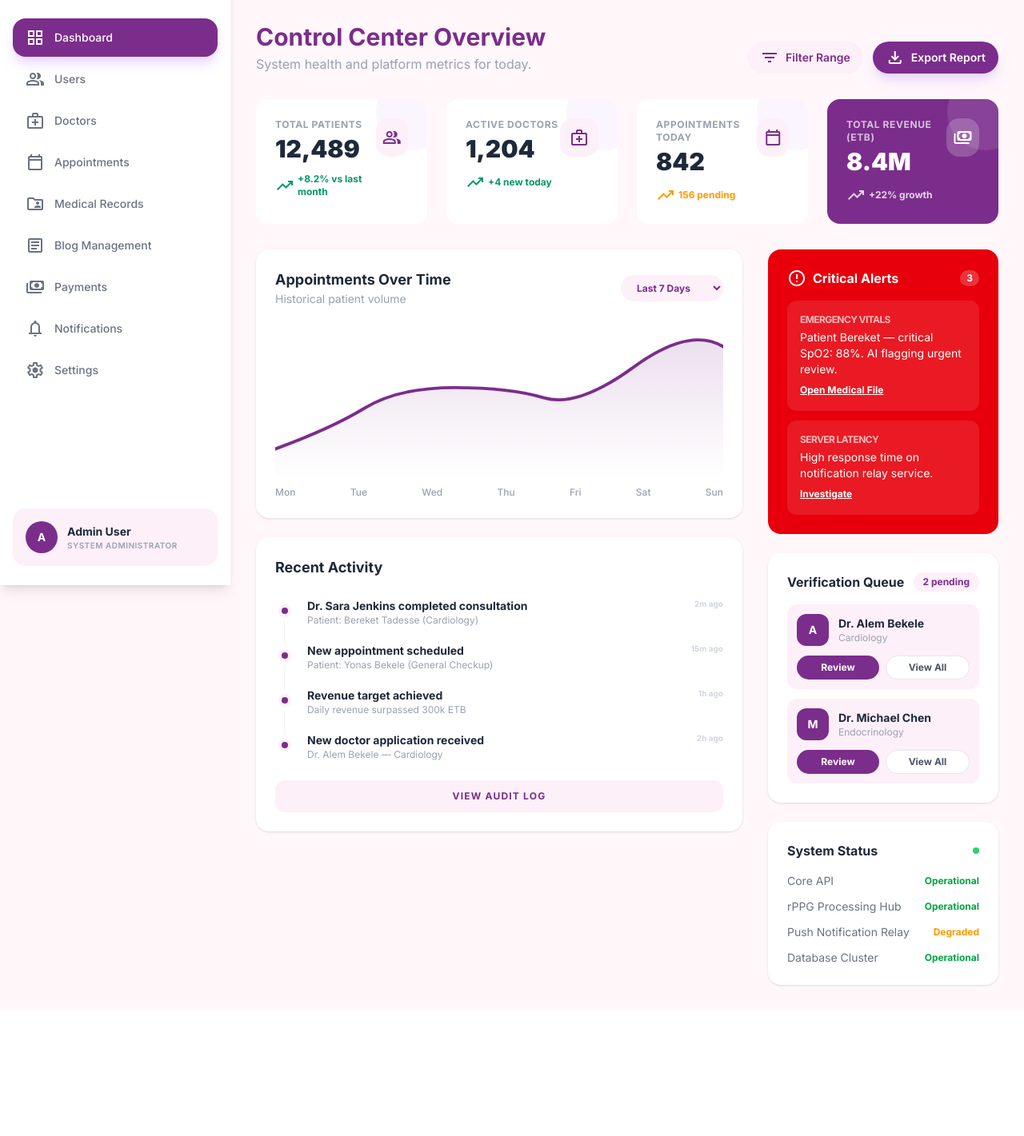
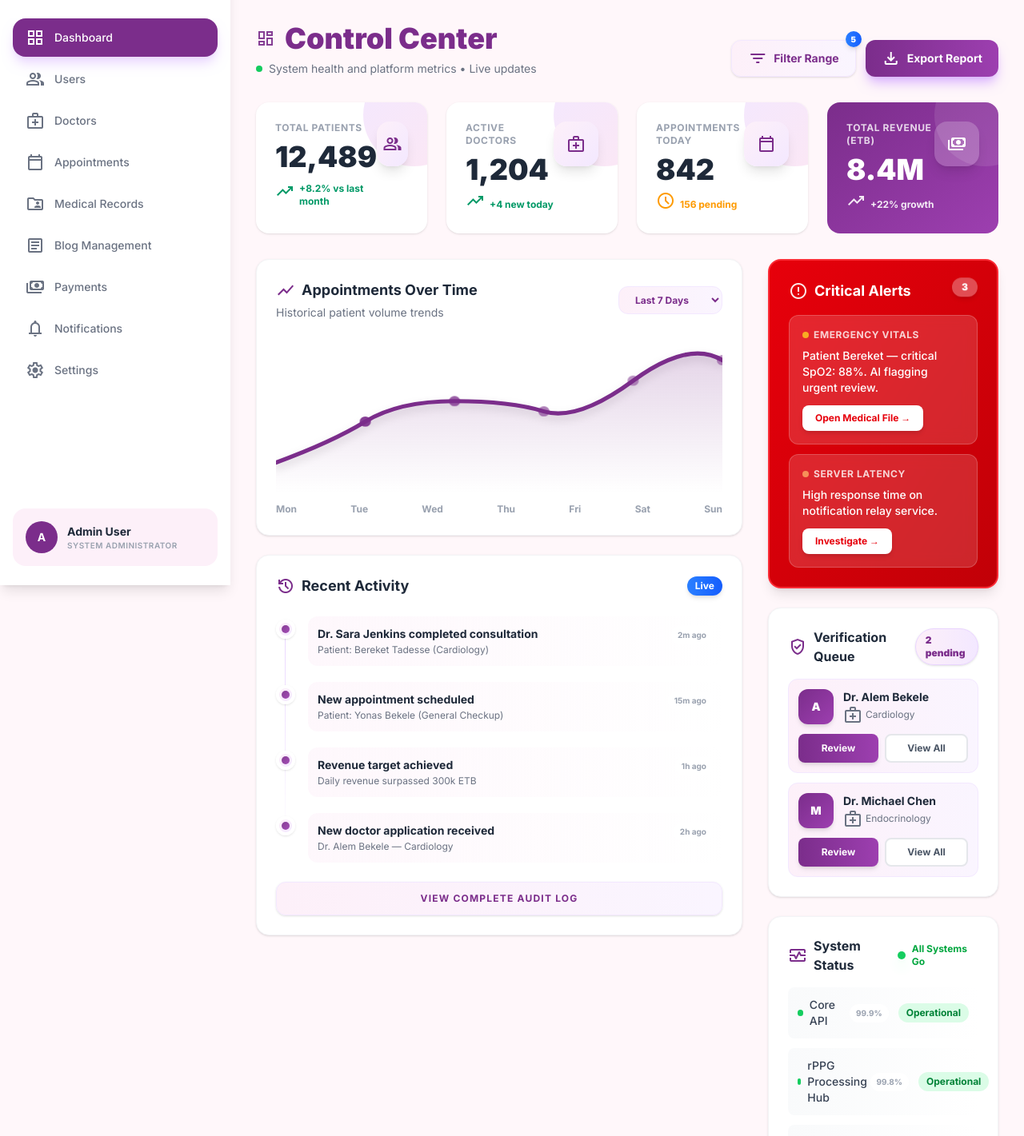
Before and after one commit to Betselot627/Tenaye-Health-Remote-Monitoring-Platform, a React (Vite) app in the folder frontend/: page /admin in a window 1280 px wide. Shown: the part 68-1489 px from the top of the page at 80% size. Before the commit the page ends 1332 px from the top, so only its background shows below. Built offline with nearby package versions, Linux system fonts and the light colour scheme.

Commit message:
fix:admin dashboard

```diff
--- a/frontend/src/pages/Admin/Dashboard.jsx
+++ b/frontend/src/pages/Admin/Dashboard.jsx
@@ -11,23 +11,25 @@ import { exportDashboardReport } from "../../utils/exportUtils";
 
 function StatCard({ title, value, trend, trendColor = "text-emerald-600", icon, purple }) {
   return (
-    <div className={`p-6 rounded-2xl relative overflow-hidden group ${purple ? "bg-[#7B2D8B] text-white" : "bg-white"}`}>
-      <div className={`absolute top-0 right-0 w-24 h-24 rounded-full -mr-8 -mt-8 transition-transform group-hover:scale-110 ${purple ? "bg-white/10" : "bg-purple-50"}`}></div>
+    <div className={`p-6 rounded-2xl relative overflow-hidden group transition-all duration-300 hover:scale-105 hover:shadow-2xl cursor-pointer ${purple ? "bg-gradient-to-br from-[#7B2D8B] to-[#9d3fb0] text-white shadow-purple-300" : "bg-white shadow-sm hover:shadow-purple-200"}`}>
+      <div className={`absolute top-0 right-0 w-32 h-32 rounded-full -mr-12 -mt-12 transition-all duration-500 group-hover:scale-125 group-hover:rotate-45 ${purple ? "bg-white/10" : "bg-gradient-to-br from-purple-100 to-pink-100"}`}></div>
       <div className="flex items-start justify-between relative">
-        <div>
-          <p className={`text-xs font-bold uppercase tracking-wider mb-1 ${purple ? "text-white/70" : "text-gray-400"}`}>{title}</p>
-          <h3 className={`text-3xl font-black ${purple ? "text-white" : "text-gray-800"}`}>{value}</h3>
+        <div className="flex-1">
+          <p className={`text-xs font-bold uppercase tracking-wider mb-2 ${purple ? "text-white/80" : "text-gray-400"}`}>{title}</p>
+          <h3 className={`text-4xl font-black mb-1 ${purple ? "text-white" : "text-gray-800"}`}>{value}</h3>
           {trend && (
-            <div className={`flex items-center gap-1 mt-3 text-xs font-bold ${purple ? "text-white/80" : trendColor}`}>
-              <span className="material-symbols-outlined text-xs">trending_up</span>
+            <div className={`flex items-center gap-1.5 mt-3 text-xs font-bold ${purple ? "text-white/90" : trendColor}`}>
+              <span className="material-symbols-outlined text-sm animate-bounce">{trendColor.includes("amber") ? "schedule" : "trending_up"}</span>
               {trend}
             </div>
           )}
         </div>
-        <div className={`w-12 h-12 rounded-2xl flex items-center justify-center ${purple ? "bg-white/20" : "bg-[#fdf0f9]"}`}>
-          <span className={`material-symbols-outlined ${purple ? "text-white" : "text-[#7B2D8B]"}`}>{icon}</span>
+        <div className={`w-14 h-14 rounded-2xl flex items-center justify-center transition-all duration-300 group-hover:scale-110 group-hover:rotate-12 shadow-lg ${purple ? "bg-white/20" : "bg-gradient-to-br from-[#fdf0f9] to-purple-100"}`}>
+          <span className={`material-symbols-outlined text-2xl ${purple ? "text-white" : "text-[#7B2D8B]"}`}>{icon}</span>
         </div>
       </div>
+      {/* Animated border on hover */}
+      <div className="absolute inset-0 rounded-2xl border-2 border-transparent group-hover:border-purple-300 transition-all duration-300"></div>
     </div>
   );
 }
@@ -140,17 +142,26 @@ export default function AdminDashboard() {
       {/* Header */}
       <div className="flex flex-col md:flex-row md:items-end justify-between gap-4 mb-8">
         <div>
-          <h2 className="text-3xl font-bold text-[#7B2D8B]">Control Center Overview</h2>
-          <p className="text-gray-400 mt-1">System health and platform metrics for today.</p>
+          <h2 className="text-4xl font-black text-[#7B2D8B] flex items-center gap-3">
+            <span className="material-symbols-outlined text-5xl animate-pulse">dashboard</span>
+            Control Center
+          </h2>
+          <p className="text-gray-500 mt-2 text-sm flex items-center gap-2">
+            <span className="w-2 h-2 bg-green-500 rounded-full animate-pulse"></span>
+            System health and platform metrics • Live updates
+          </p>
         </div>
         <div className="flex gap-3">
           <div className="relative">
             <button
               onClick={() => setShowFilterModal(true)}
-              className="flex items-center gap-2 px-4 py-2 bg-[#fdf0f9] text-[#7B2D8B] rounded-full text-sm font-semibold hover:bg-purple-100 transition-colors"
+              className="relative flex items-center gap-2 px-5 py-2.5 bg-gradient-to-r from-[#fdf0f9] to-purple-50 text-[#7B2D8B] rounded-xl text-sm font-bold hover:from-purple-100 hover:to-purple-100 transition-all hover:scale-105 shadow-sm border border-purple-100"
             >
               <span className="material-symbols-outlined text-sm">filter_list</span>
               Filter Range
+              <span className="absolute -top-2 -right-2 w-5 h-5 bg-gradient-to-r from-blue-500 to-blue-600 text-white rounded-full text-[10px] font-black flex items-center justify-center shadow-md animate-bounce">
+                5
+              </span>
             </button>
 
             {/* Filter Modal */}
@@ -222,7 +233,7 @@ export default function AdminDashboard() {
 
           <button
             onClick={() => exportDashboardReport(stats, activity)}
-            className="flex items-center gap-2 px-4 py-2 bg-[#7B2D8B] text-white rounded-full text-sm font-semibold shadow-lg shadow-purple-200 hover:bg-purple-800 transition-colors"
+            className="flex items-center gap-2 px-5 py-2.5 bg-gradient-to-r from-[#7B2D8B] to-[#9d3fb0] text-white rounded-xl text-sm font-bold shadow-lg shadow-purple-300 hover:shadow-purple-400 hover:scale-105 transition-all"
           >
             <span className="material-symbols-outlined text-sm">download</span>
             Export Report
@@ -245,56 +256,78 @@ export default function AdminDashboard() {
         {/* Left: Chart + Activity */}
         <div className="lg:col-span-2 space-y-6">
           {/* Chart Card */}
-          <div className="bg-white p-6 rounded-2xl shadow-sm">
+          <div className="bg-white p-6 rounded-2xl shadow-sm hover:shadow-lg transition-all duration-300 border border-gray-100 hover:border-purple-200">
             <div className="flex items-center justify-between mb-6">
               <div>
-                <h4 className="text-lg font-bold text-gray-800">Appointments Over Time</h4>
-                <p className="text-sm text-gray-400">Historical patient volume</p>
+                <h4 className="text-lg font-bold text-gray-800 flex items-center gap-2">
+                  <span className="material-symbols-outlined text-[#7B2D8B]">show_chart</span>
+                  Appointments Over Time
+                </h4>
+                <p className="text-sm text-gray-500 mt-1">Historical patient volume trends</p>
               </div>
-              <select className="bg-[#fdf0f9] border-none rounded-full text-xs font-bold text-[#7B2D8B] px-4 py-2 focus:outline-none">
+              <select className="bg-gradient-to-r from-[#fdf0f9] to-purple-50 border border-purple-100 rounded-xl text-xs font-bold text-[#7B2D8B] px-4 py-2 focus:outline-none hover:from-purple-100 hover:to-purple-100 transition-all cursor-pointer">
                 <option>Last 7 Days</option>
                 <option>Last 30 Days</option>
+                <option>Last 90 Days</option>
               </select>
             </div>
-            <div className="h-48 relative">
+            <div className="h-48 relative group">
               <svg className="w-full h-full" viewBox="0 0 400 150" preserveAspectRatio="none">
                 <defs>
                   <linearGradient id="chartGrad" x1="0" y1="0" x2="0" y2="1">
-                    <stop offset="0%" stopColor="#7B2D8B" stopOpacity="0.15" />
+                    <stop offset="0%" stopColor="#7B2D8B" stopOpacity="0.2" />
                     <stop offset="100%" stopColor="#7B2D8B" stopOpacity="0" />
                   </linearGradient>
                 </defs>
-                <path d="M0,120 Q50,100 80,80 T160,60 T240,70 T320,40 T400,20" fill="none" stroke="#7B2D8B" strokeWidth="3" strokeLinecap="round" />
+                <path d="M0,120 Q50,100 80,80 T160,60 T240,70 T320,40 T400,20" fill="none" stroke="#7B2D8B" strokeWidth="4" strokeLinecap="round" className="drop-shadow-lg" />
                 <path d="M0,120 Q50,100 80,80 T160,60 T240,70 T320,40 T400,20 L400,150 L0,150 Z" fill="url(#chartGrad)" />
+                {/* Data points */}
+                <circle cx="80" cy="80" r="5" fill="#7B2D8B" className="animate-pulse" />
+                <circle cx="160" cy="60" r="5" fill="#7B2D8B" className="animate-pulse" style={{animationDelay: "0.2s"}} />
+                <circle cx="240" cy="70" r="5" fill="#7B2D8B" className="animate-pulse" style={{animationDelay: "0.4s"}} />
+                <circle cx="320" cy="40" r="5" fill="#7B2D8B" className="animate-pulse" style={{animationDelay: "0.6s"}} />
+                <circle cx="400" cy="20" r="5" fill="#7B2D8B" className="animate-pulse" style={{animationDelay: "0.8s"}} />
               </svg>
             </div>
-            <div className="flex justify-between mt-2 text-xs font-medium text-gray-400">
-              <span>Mon</span><span>Tue</span><span>Wed</span><span>Thu</span><span>Fri</span><span>Sat</span><span>Sun</span>
+            <div className="flex justify-between mt-3 text-xs font-bold text-gray-400">
+              <span className="hover:text-[#7B2D8B] transition-colors cursor-pointer">Mon</span>
+              <span className="hover:text-[#7B2D8B] transition-colors cursor-pointer">Tue</span>
+              <span className="hover:text-[#7B2D8B] transition-colors cursor-pointer">Wed</span>
+              <span className="hover:text-[#7B2D8B] transition-colors cursor-pointer">Thu</span>
+              <span className="hover:text-[#7B2D8B] transition-colors cursor-pointer">Fri</span>
+              <span className="hover:text-[#7B2D8B] transition-colors cursor-pointer">Sat</span>
+              <span className="hover:text-[#7B2D8B] transition-colors cursor-pointer">Sun</span>
             </div>
           </div>
 
           {/* Recent Activity */}
-          <div className="bg-white p-6 rounded-2xl shadow-sm">
-            <h4 className="text-lg font-bold text-gray-800 mb-6">Recent Activity</h4>
+          <div className="bg-white p-6 rounded-2xl shadow-sm hover:shadow-lg transition-all duration-300 border border-gray-100 hover:border-purple-200">
+            <h4 className="text-lg font-bold text-gray-800 mb-6 flex items-center gap-2">
+              <span className="material-symbols-outlined text-[#7B2D8B]">history</span>
+              Recent Activity
+              <span className="ml-auto bg-gradient-to-r from-blue-500 to-blue-600 text-white text-xs font-bold px-2.5 py-1 rounded-full shadow-md">
+                Live
+              </span>
+            </h4>
             <div className="space-y-5 relative">
-              <div className="absolute left-[11px] top-2 bottom-2 w-px bg-gray-100"></div>
+              <div className="absolute left-[11px] top-2 bottom-2 w-px bg-gradient-to-b from-purple-200 via-purple-100 to-transparent"></div>
               {activity.map((item) => (
-                <div key={item.id} className="relative pl-10">
-                  <div className="absolute left-0 top-1 w-6 h-6 rounded-full bg-[#fdf0f9] flex items-center justify-center border-4 border-white z-10">
-                    <span className="w-2 h-2 rounded-full bg-[#7B2D8B] block"></span>
+                <div key={item.id} className="relative pl-10 group">
+                  <div className="absolute left-0 top-1 w-6 h-6 rounded-full bg-gradient-to-br from-[#fdf0f9] to-purple-100 flex items-center justify-center border-4 border-white z-10 group-hover:scale-125 transition-transform shadow-sm">
+                    <span className="w-2.5 h-2.5 rounded-full bg-gradient-to-br from-[#7B2D8B] to-[#9d3fb0] block animate-pulse"></span>
                   </div>
-                  <div className="flex justify-between items-start">
+                  <div className="flex justify-between items-start bg-gradient-to-r from-[#fdf0f9]/50 to-transparent p-3 rounded-xl group-hover:from-purple-50 group-hover:to-purple-50/30 transition-all">
                     <div>
                       <p className="text-sm font-bold text-gray-800">{item.text}</p>
-                      <p className="text-xs text-gray-400">{item.sub}</p>
+                      <p className="text-xs text-gray-500 mt-0.5">{item.sub}</p>
                     </div>
-                    <span className="text-[10px] font-bold text-gray-300 whitespace-nowrap ml-4">{item.time}</span>
+                    <span className="text-[10px] font-bold text-gray-400 whitespace-nowrap ml-4 bg-white px-2 py-1 rounded-full">{item.time}</span>
                   </div>
                 </div>
               ))}
             </div>
-            <button className="w-full mt-6 py-3 bg-[#fdf0f9] text-[#7B2D8B] text-xs font-bold rounded-xl hover:bg-purple-100 transition-colors uppercase tracking-widest">
-              View Audit Log
+            <button className="w-full mt-6 py-3 bg-gradient-to-r from-[#fdf0f9] to-purple-50 text-[#7B2D8B] text-xs font-bold rounded-xl hover:from-purple-100 hover:to-purple-100 transition-all uppercase tracking-widest border border-purple-100 hover:scale-[1.02] shadow-sm">
+              View Complete Audit Log
             </button>
           </div>
         </div>
@@ -302,41 +335,50 @@ export default function AdminDashboard() {
         {/* Right: Alerts + Queue + Status */}
         <div className="space-y-6">
           {/* Critical Alerts */}
-          <div className="bg-red-600 text-white p-6 rounded-2xl">
+          <div className="bg-gradient-to-br from-red-600 to-red-700 text-white p-6 rounded-2xl shadow-lg hover:shadow-2xl transition-all duration-300 hover:scale-[1.02] border-2 border-red-500">
             <div className="flex items-center gap-2 mb-4">
-              <span className="material-symbols-outlined">error</span>
-              <h4 className="font-bold">Critical Alerts</h4>
-              <span className="ml-auto bg-white/20 text-white text-xs font-bold px-2 py-0.5 rounded-full">{unreadCount}</span>
+              <span className="material-symbols-outlined animate-pulse">error</span>
+              <h4 className="font-bold text-lg">Critical Alerts</h4>
+              <span className="ml-auto bg-white/30 text-white text-xs font-black px-3 py-1 rounded-full backdrop-blur-sm shadow-md animate-bounce">{unreadCount}</span>
             </div>
             <div className="space-y-3">
-              <div className="bg-white/10 p-4 rounded-xl">
-                <p className="text-xs font-bold opacity-70 uppercase tracking-tighter">Emergency Vitals</p>
-                <p className="text-sm mt-1">Patient Bereket — critical SpO2: 88%. AI flagging urgent review.</p>
+              <div className="bg-white/15 backdrop-blur-sm p-4 rounded-xl hover:bg-white/20 transition-all border border-white/20 hover:scale-[1.02]">
+                <p className="text-xs font-bold opacity-80 uppercase tracking-wider flex items-center gap-1.5">
+                  <span className="w-2 h-2 bg-yellow-300 rounded-full animate-pulse"></span>
+                  Emergency Vitals
+                </p>
+                <p className="text-sm mt-2 font-medium">Patient Bereket — critical SpO2: 88%. AI flagging urgent review.</p>
                 <button
                   onClick={() => navigate("/admin/medical-records")}
-                  className="mt-2 text-xs font-bold underline"
+                  className="mt-3 px-4 py-2 bg-white text-red-600 text-xs font-bold rounded-lg hover:bg-red-50 transition-all hover:scale-105 shadow-md"
                 >
-                  Open Medical File
+                  Open Medical File →
                 </button>
               </div>
-              <div className="bg-white/10 p-4 rounded-xl">
-                <p className="text-xs font-bold opacity-70 uppercase tracking-tighter">Server Latency</p>
-                <p className="text-sm mt-1">High response time on notification relay service.</p>
+              <div className="bg-white/15 backdrop-blur-sm p-4 rounded-xl hover:bg-white/20 transition-all border border-white/20 hover:scale-[1.02]">
+                <p className="text-xs font-bold opacity-80 uppercase tracking-wider flex items-center gap-1.5">
+                  <span className="w-2 h-2 bg-orange-300 rounded-full animate-pulse"></span>
+                  Server Latency
+                </p>
+                <p className="text-sm mt-2 font-medium">High response time on notification relay service.</p>
                 <button
                   onClick={() => navigate("/admin/settings")}
-                  className="mt-2 text-xs font-bold underline"
+                  className="mt-3 px-4 py-2 bg-white text-red-600 text-xs font-bold rounded-lg hover:bg-red-50 transition-all hover:scale-105 shadow-md"
                 >
-                  Investigate
+                  Investigate →
                 </button>
               </div>
             </div>
           </div>
 
           {/* Doctor Verification Queue */}
-          <div className="bg-white p-6 rounded-2xl shadow-sm">
+          <div className="bg-white p-6 rounded-2xl shadow-sm hover:shadow-lg transition-all duration-300 border border-gray-100 hover:border-purple-200">
             <div className="flex items-center justify-between mb-4">
-              <h4 className="font-bold text-gray-800">Verification Queue</h4>
-              <span className="bg-[#fdf0f9] text-[#7B2D8B] text-xs font-bold px-3 py-1 rounded-full">
+              <h4 className="font-bold text-gray-800 flex items-center gap-2">
+                <span className="material-symbols-outlined text-[#7B2D8B]">verified_user</span>
+                Verification Queue
+              </h4>
+              <span className="bg-gradient-to-r from-[#fdf0f9] to-purple-100 text-[#7B2D8B] text-xs font-black px-3 py-1.5 rounded-full border border-purple-200 shadow-sm">
                 {pendingDoctors.length} pending
               </span>
             </div>
@@ -345,26 +387,29 @@ export default function AdminDashboard() {
             ) : (
               <div className="space-y-3">
                 {pendingDoctors.slice(0, 3).map((doc) => (
-                  <div key={doc.id} className="p-3 bg-[#fdf0f9] rounded-xl">
+                  <div key={doc.id} className="p-3 bg-gradient-to-r from-[#fdf0f9] to-purple-50 rounded-xl hover:from-purple-100 hover:to-purple-100 transition-all border border-purple-100 hover:scale-[1.02]">
                     <div className="flex items-center gap-3 mb-3">
-                      <div className="w-10 h-10 rounded-xl bg-[#7B2D8B] flex items-center justify-center text-white font-bold text-sm flex-shrink-0">
+                      <div className="w-11 h-11 rounded-xl bg-gradient-to-br from-[#7B2D8B] to-[#9d3fb0] flex items-center justify-center text-white font-black text-sm flex-shrink-0 shadow-md">
                         {doc.name.split(" ")[1]?.[0] || "D"}
                       </div>
                       <div className="flex-1 min-w-0">
                         <p className="text-sm font-bold text-gray-800 truncate">{doc.name}</p>
-                        <p className="text-xs text-gray-400">{doc.specialty}</p>
+                        <p className="text-xs text-gray-500 flex items-center gap-1">
+                          <span className="material-symbols-outlined text-xs">medical_services</span>
+                          {doc.specialty}
+                        </p>
                       </div>
                     </div>
                     <div className="flex gap-2">
                       <button
                         onClick={() => navigate("/admin/doctors")}
-                        className="flex-1 py-1.5 bg-[#7B2D8B] text-white text-xs font-bold rounded-full hover:bg-purple-800 transition-colors active:scale-95"
+                        className="flex-1 py-2 bg-gradient-to-r from-[#7B2D8B] to-[#9d3fb0] text-white text-xs font-bold rounded-lg hover:shadow-lg transition-all active:scale-95 shadow-md"
                       >
                         Review
                       </button>
                       <button
                         onClick={() => navigate("/admin/doctors")}
-                        className="flex-1 py-1.5 bg-white text-gray-600 text-xs font-bold rounded-full hover:bg-gray-50 transition-colors border border-gray-200 active:scale-95"
+                        className="flex-1 py-2 bg-white text-gray-600 text-xs font-bold rounded-lg hover:bg-gray-50 transition-all border-2 border-gray-200 active:scale-95"
                       >
                         View All
                       </button>
@@ -376,21 +421,35 @@ export default function AdminDashboard() {
           </div>
 
           {/* System Status */}
-          <div className="bg-white p-6 rounded-2xl shadow-sm">
+          <div className="bg-white p-6 rounded-2xl shadow-sm hover:shadow-lg transition-all duration-300 border border-gray-100 hover:border-purple-200">
             <div className="flex items-center justify-between mb-4">
-              <h4 className="font-bold text-gray-800">System Status</h4>
-              <span className="w-2 h-2 bg-green-500 rounded-full animate-pulse"></span>
+              <h4 className="font-bold text-gray-800 flex items-center gap-2">
+                <span className="material-symbols-outlined text-[#7B2D8B]">monitor_heart</span>
+                System Status
+              </h4>
+              <span className="flex items-center gap-2 text-xs font-bold text-green-600">
+                <span className="w-2.5 h-2.5 bg-green-500 rounded-full animate-pulse shadow-lg shadow-green-300"></span>
+                All Systems Go
+              </span>
             </div>
             <div className="space-y-3">
               {[
-                { name: "Core API", status: "Operational", ok: true },
-                { name: "rPPG Processing Hub", status: "Operational", ok: true },
-                { name: "Push Notification Relay", status: "Degraded", ok: false },
-                { name: "Database Cluster", status: "Operational", ok: true },
+                { name: "Core API", status: "Operational", ok: true, uptime: "99.9%" },
+                { name: "rPPG Processing Hub", status: "Operational", ok: true, uptime: "99.8%" },
+                { name: "Push Notification Relay", status: "Degraded", ok: false, uptime: "95.2%" },
+                { name: "Database Cluster", status: "Operational", ok: true, uptime: "100%" },
               ].map((s) => (
-                <div key={s.name} className="flex justify-between items-center text-sm">
-                  <span className="text-gray-500">{s.name}</span>
-                  <span className={`font-bold text-xs ${s.ok ? "text-green-600" : "text-amber-500"}`}>{s.status}</span>
+                <div key={s.name} className="flex justify-between items-center p-3 bg-gradient-to-r from-gray-50 to-transparent rounded-lg hover:from-purple-50 hover:to-purple-50/30 transition-all group">
+                  <div className="flex items-center gap-2">
+                    <span className={`w-2 h-2 rounded-full ${s.ok ? "bg-green-500 animate-pulse" : "bg-amber-500 animate-pulse"}`}></span>
+                    <span className="text-sm text-gray-700 font-medium">{s.name}</span>
+                  </div>
+                  <div className="flex items-center gap-3">
+                    <span className="text-[10px] font-bold text-gray-400 bg-white px-2 py-1 rounded-full">{s.uptime}</span>
+                    <span className={`font-bold text-xs px-2.5 py-1 rounded-full ${s.ok ? "text-green-700 bg-green-100" : "text-amber-700 bg-amber-100"}`}>
+                      {s.status}
+                    </span>
+                  </div>
                 </div>
               ))}
             </div>
```
